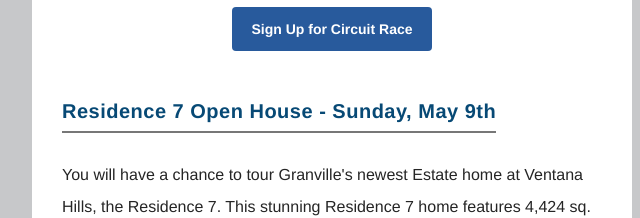
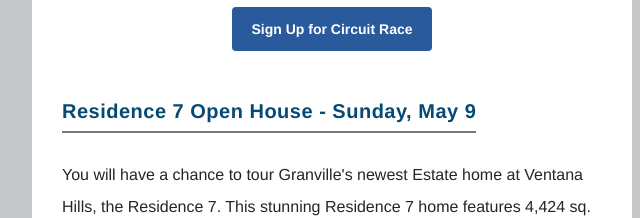
Before and after one commit to kevi123/GV-Prospect-Circuit-Race-Open-House-May-8-Lasso, a plain HTML site: page index.html in a window 1280 px wide. Shown: the part 1350-1568 px from the top of the page, 308-948 px from the left. Drawn offline with Linux system fonts and the light colour scheme; a web font is replaced by a local one.

Commit message:
fixed typo 9th

```diff
--- a/index.html
+++ b/index.html
@@ -369,7 +369,7 @@
 						</center>
 						<!-- Button : END -->
 						<br><br>
-						<div class="heading-section"><span class="subheading" style="display:inline-block;font-size:20px;text-transform:none;letter-spacing:.5px;color:#074975;position:relative;text-align: center !important;"><b>Residence 7 Open House - Sunday, May 9th</b> </span> </div>
+						<div class="heading-section"><span class="subheading" style="display:inline-block;font-size:20px;text-transform:none;letter-spacing:.5px;color:#074975;position:relative;text-align: center !important;"><b>Residence 7 Open House - Sunday, May 9</b> </span> </div>
 
 						<p class="bodyContent" style="font-family: 'Montserrat', Helvetica, Arial, 'sans-serif' !important; font-size: 16px; mso-height-rule: exactly; line-height: 2em; color: #252525; margin-bottom: 10px; text-align: left;"> You will have a chance to tour Granville's newest Estate home at Ventana Hills, the Residence 7. This stunning Residence 7 home features 4,424 sq. ft., 4 bedrooms, 3.5 baths and dual 2-car garages with motor court. With a wine room, home office, and designer features throughout, this is the home you have been waiting for. <b>This home will be available to tour from 11 a.m.-5 p.m. on Sunday, May 9th, at 20243 Ventana Hills Dr., Clovis, CA 93619.</b>
 							</p>
```
